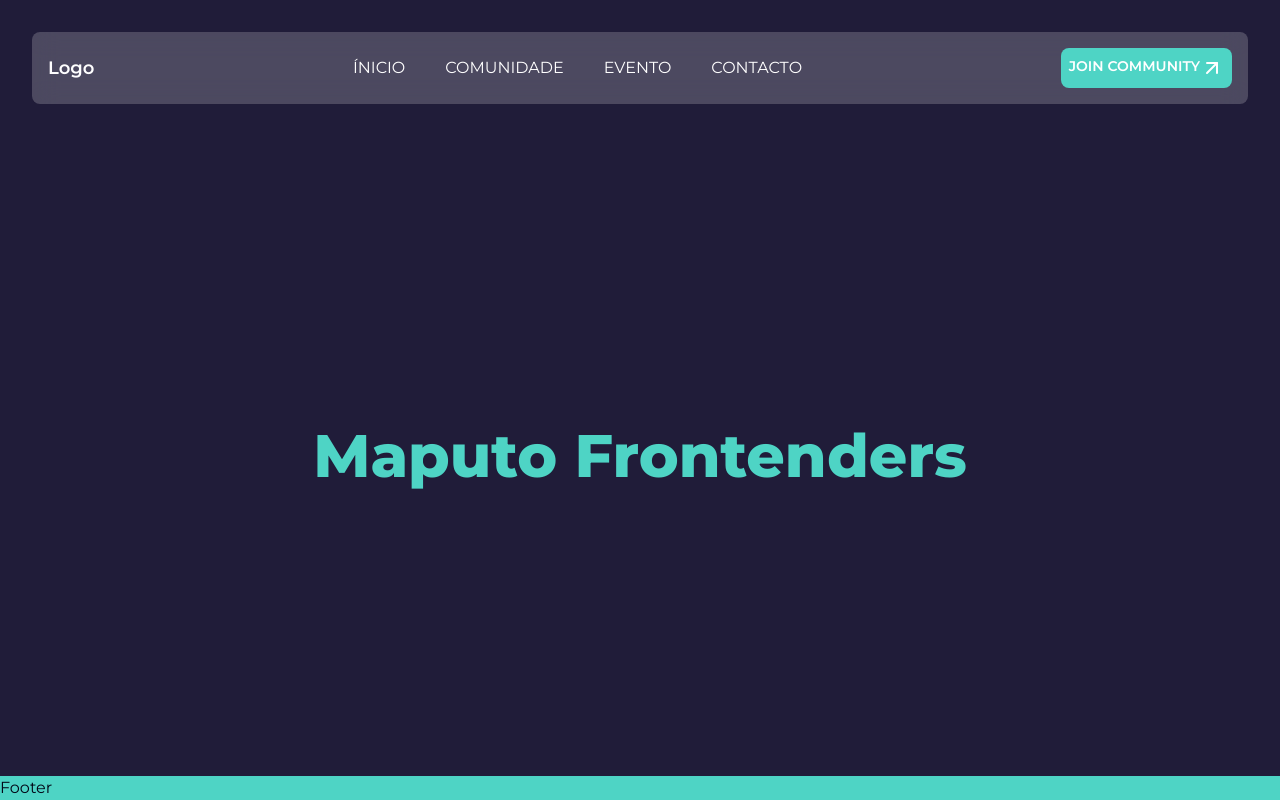
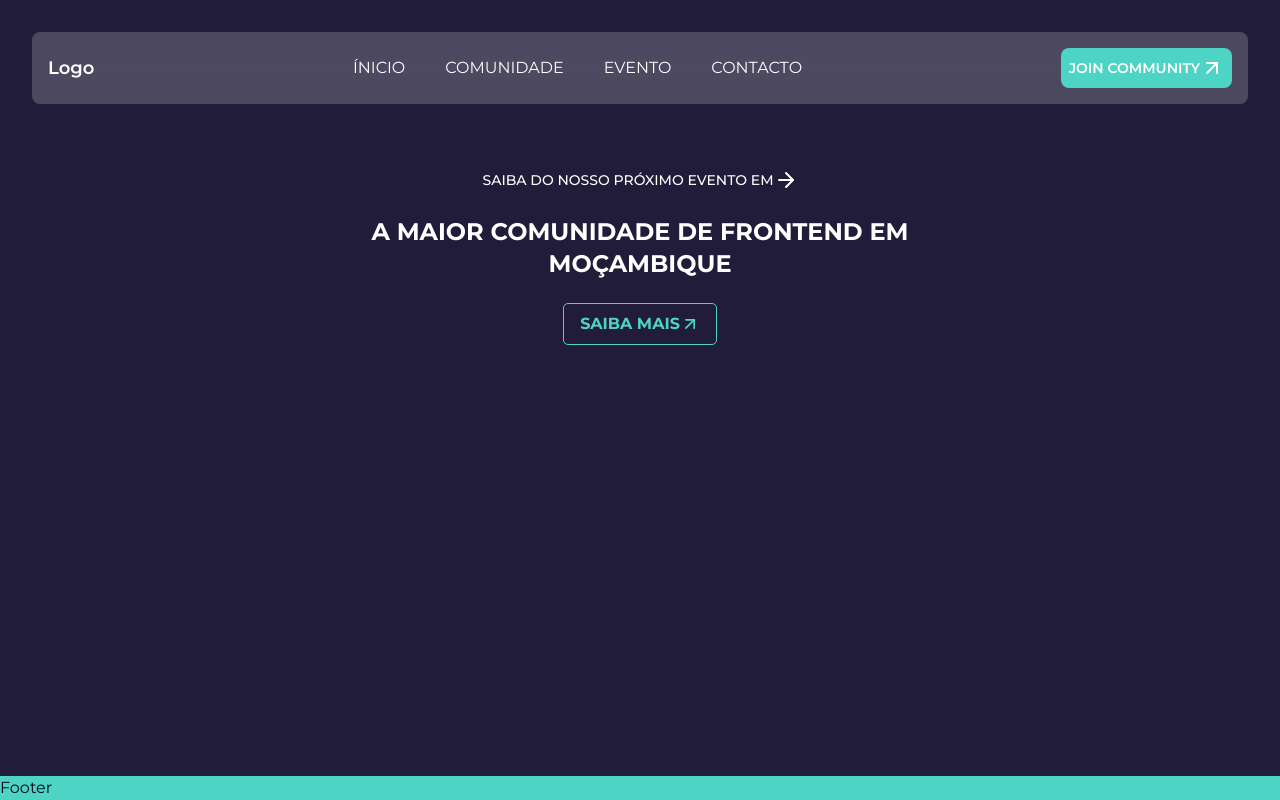
Before and after one commit to Maputo-Frontenders/maputo_frontenders_website, a Next.js app: page / in a window 1280 px wide. Built offline with nearby package versions, Linux system fonts and the light colour scheme.

Commit message:
add: Hero Section and fix items align on navbar

```diff
--- /dev/null
+++ b/app/not-found.tsx
@@ -0,0 +1,67 @@
+import Link from 'next/link'
+import React from 'react'
+
+function NotFound() {
+    return (
+        <div className='w-full flex justify-center items-center'>
+            <div className='w-fit'>
+
+                <div className="grid grid-cols-3 gap-20">
+
+                    <div className="grid grid-cols-3 gap-4">
+                        <div className="bg-mf-secondary p-4 rounded-md"></div>
+                        <div></div>
+                        <div className="bg-mf-secondary p-4 rounded-md"></div>
+                        <div className="bg-mf-secondary p-4 rounded-md"></div>
+                        <div></div>
+                        <div className="bg-mf-secondary p-4 rounded-md"></div>
+                        <div className="bg-mf-secondary p-4 rounded-md"></div>
+                        <div className="bg-mf-secondary p-4 rounded-md"></div>
+                        <div className="bg-mf-secondary p-4 rounded-md"></div>
+                        <div></div>
+                        <div></div>
+                        <div className="bg-mf-secondary p-4 rounded-md"></div>
+                    </div>
+
+                    <div className="grid grid-cols-3 gap-4">
+                        <div className="bg-mf-secondary p-4 rounded-md"></div>
+                        <div className="bg-mf-secondary p-4 rounded-md"></div>
+                        <div className="bg-mf-secondary p-4 rounded-md"></div>
+                        <div className="bg-mf-secondary p-4 rounded-md"></div>
+                        <div></div>
+                        <div className="bg-mf-secondary p-4 rounded-md"></div>
+                        <div className="bg-mf-secondary p-4 rounded-md"></div>
+                        <div ></div>
+                        <div className="bg-mf-secondary p-4 rounded-md"></div>
+                        <div className="bg-mf-secondary p-4 rounded-md"></div>
+                        <div className="bg-mf-secondary p-4 rounded-md"></div>
+                        <div className="bg-mf-secondary p-4 rounded-md"></div>
+                    </div>
+
+                    <div className="grid grid-cols-3 gap-4">
+                        <div className="bg-mf-secondary p-4 rounded-md"></div>
+                        <div></div>
+                        <div className="bg-mf-secondary p-4 rounded-md"></div>
+                        <div className="bg-mf-secondary p-4 rounded-md"></div>
+                        <div></div>
+                        <div className="bg-mf-secondary p-4 rounded-md"></div>
+                        <div className="bg-mf-secondary p-4 rounded-md"></div>
+                        <div className="bg-mf-secondary p-4 rounded-md"></div>
+                        <div className="bg-mf-secondary p-4 rounded-md"></div>
+                        <div></div>
+                        <div></div>
+                        <div className="bg-mf-secondary p-4 rounded-md"></div>
+                    </div>
+                </div>
+
+                <div className='text-center py-8 '>
+                    <p className='text-4xl my-5 font-bold text-mf-secondary uppercase'>Página não encontrada!</p>
+                    <Link href='/' className='font-semibold text-mf-secondary hover:text-mf-secondaryVariation uppercase py-10 my-5'>Voltar a página inicial</Link>
+                </div>
+
+            </div>
+        </div>
+    )
+}
+
+export default NotFound
--- a/app/page.tsx
+++ b/app/page.tsx
@@ -1,7 +1,11 @@
+import Hero from '@/components/Hero/Hero';
+
 export default function Home() {
   return (
-    <main className="h-full flex justify-center items-center ">
-      <h1 className="text-6xl font-extrabold text-mf-secondary">Maputo Frontenders</h1>
+    <main className="h-full flex-col justify-center py-5 items-center ">
+
+     <Hero/>
+
     </main>
   );
 }
--- /dev/null
+++ b/components/Hero/Hero.tsx
@@ -0,0 +1,30 @@
+import React from 'react'
+import {  ArrowRight, ArrowUpRight } from 'lucide-react'
+import Link from 'next/link'
+
+function Hero() {
+  return (
+    <section className='container'>
+
+        <div className="flex  mx-auto justify-center py-3 w-full">
+          <Link href={'#'} className="flex items-center font-medium text-sm text-white uppercase">Saiba do nosso próximo evento em <ArrowRight className='text-white' /></Link>
+        </div>
+
+        <div className="mx-auto py-3 w-full text-center">
+          <p className="text-2xl font-bold text-white uppercase">A maior comunidade de frontend em</p>
+          <p className="text-2xl font-bold text-white uppercase">Moçambique </p>
+        </div>
+
+        <div className="flex mx-auto justify-center py-3 w-full">
+          <Link href="#" className="flex flex-row outline outline-1 outline-mf-secondary hover:bg-gray-700 text-mf-secondary font-bold py-2 px-4 rounded">
+            SAIBA MAIS
+          <ArrowUpRight className='text-mf-secondary h-6 w-5' /></Link>
+
+        </div>
+
+
+      </section>
+  )
+}
+
+export default Hero
--- a/components/navbar/Navbar.tsx
+++ b/components/navbar/Navbar.tsx
@@ -15,7 +15,7 @@ export const Navbar = () => {
                         ))}
                     </div>
                     <div className="text-white font-semibold text-lg uppercase text-center">
-                        <Link href="#" className="flex flex-row text-white rounded-lg p-2 bg-mf-secondary hover:bg-mf-secondaryVariation focus:ring-4  text-sm">
+                        <Link href="#" className="flex flex-row items-center text-white rounded-lg p-2 bg-mf-secondary hover:bg-mf-secondaryVariation focus:ring-4  text-sm">
                             Join Community
                             <ArrowUpRight className='text-white' />
                         </Link>
```
